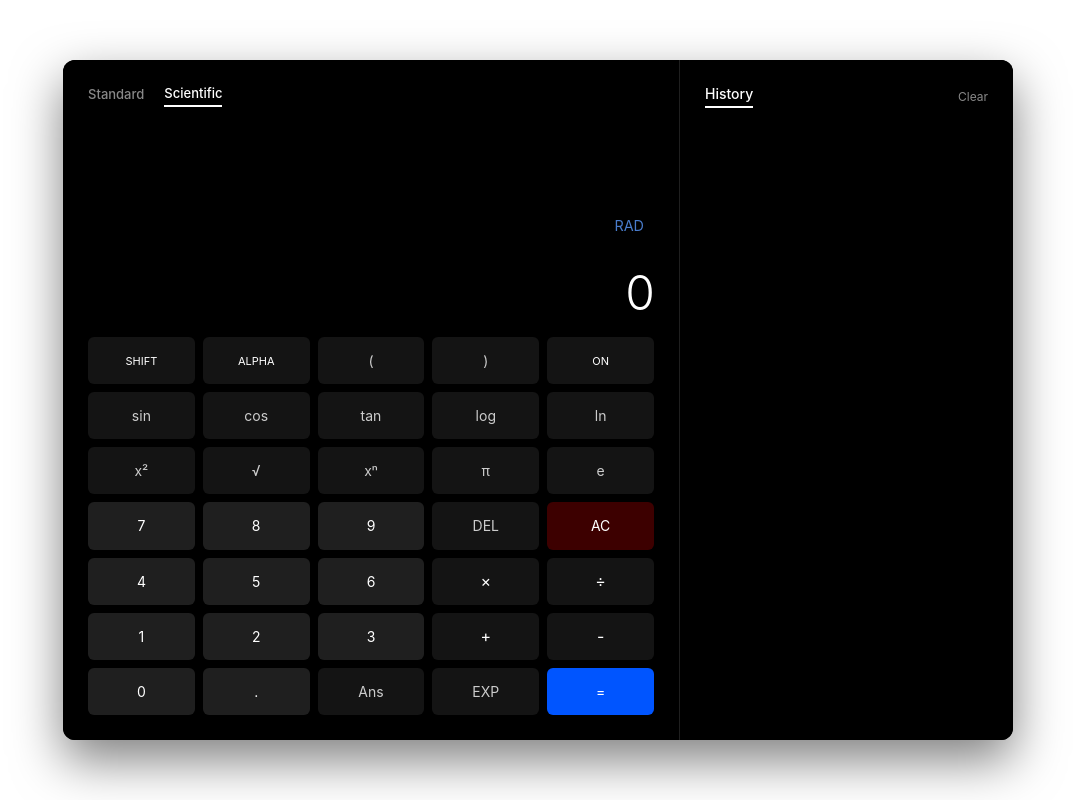
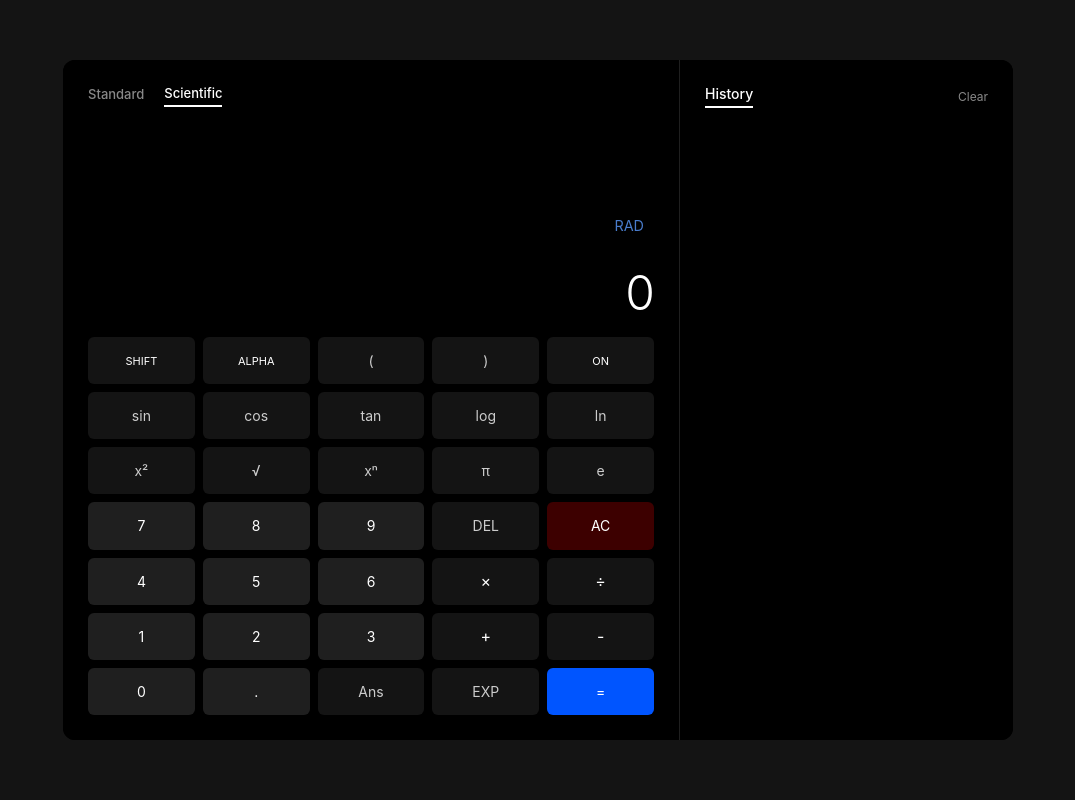
Before and after one commit to darwin-kolisi/calculator, a website with bundled scripts: page src/index.html in a window 1280 px wide. Shown: the whole page, without its empty margins (102-1177 px from the left). Built offline with nearby package versions, Linux system fonts and the light colour scheme.

Commit message:
Add darker background

```diff
--- a/src/style.css
+++ b/src/style.css
@@ -8,6 +8,7 @@
 
 body {
   display: flex;
+  background-color: #141414;
   align-items: center;
   justify-content: center;
   height: 100vh;
@@ -19,7 +20,7 @@ body {
   flex-direction: row;
   background-color: #000000;
   border-radius: 12px;
-  box-shadow: 0px 20px 50px rgba(0, 0, 0, 0.5);
+  /* box-shadow: 0px 20px 50px rgba(0, 0, 0, 0.5); */
   overflow: hidden;
   width: 95%;
   max-width: 950px;
```
